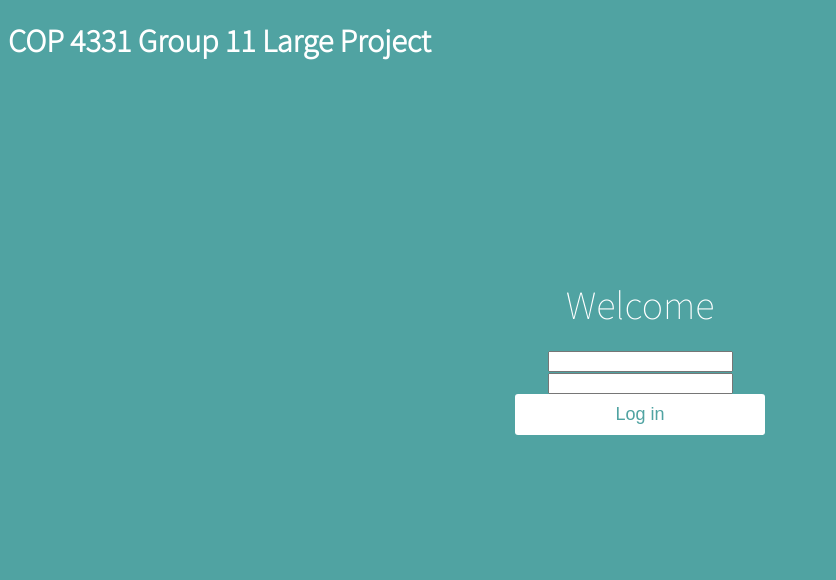
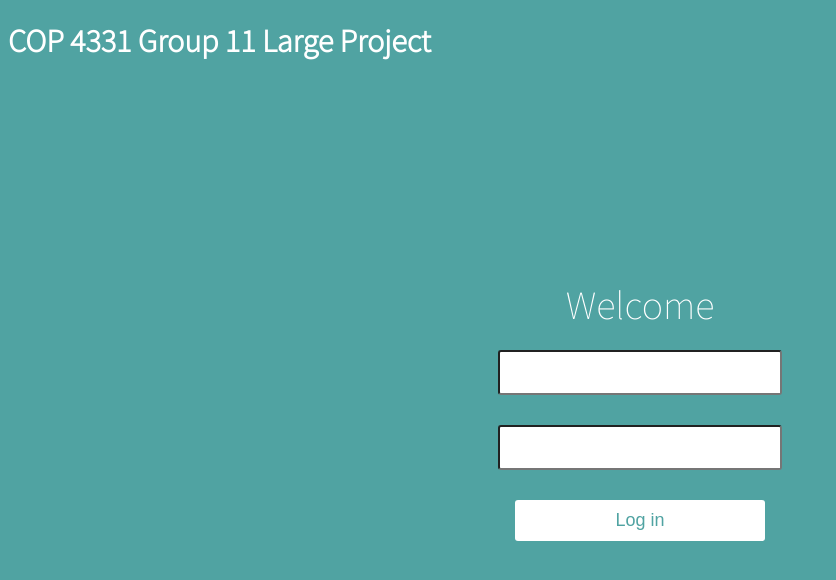
Before and after one commit to AhmadBarhamje/COP-4331C-LargeProject-Group11, a React (Create React App) app in the folder frontend/: page / in a window 1280 px wide. Shown: the top 580 px of the page, without its empty margins (0-836 px from the left). Built offline with nearby package versions, Linux system fonts and the light colour scheme.

Commit message:
Update App.css

```diff
--- a/frontend/src/App.css
+++ b/frontend/src/App.css
@@ -66,7 +66,7 @@ form{
 	position: relative;
 	z-index: 2;
 }
-::placeholder {
+input{
 	display: block;
 	appearance: none;
 	outline: 0;
@@ -83,11 +83,11 @@ form{
 	transition-duration: 0.25s;
 	font-weight: 300;
 }
-::placeholder:hover{
+input:hover{
 	background-color: fade(white, 40%);
 }
 
-::placeholder:focus{
+input:focus{
 	background-color: white;
 	width: 300px;
 	color: #50a3a2;
```
